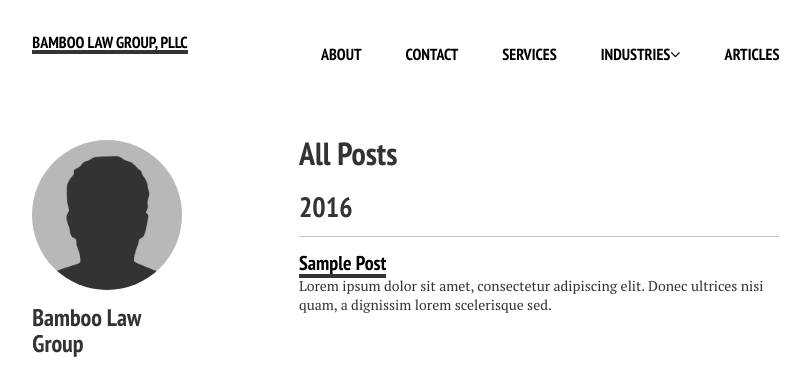
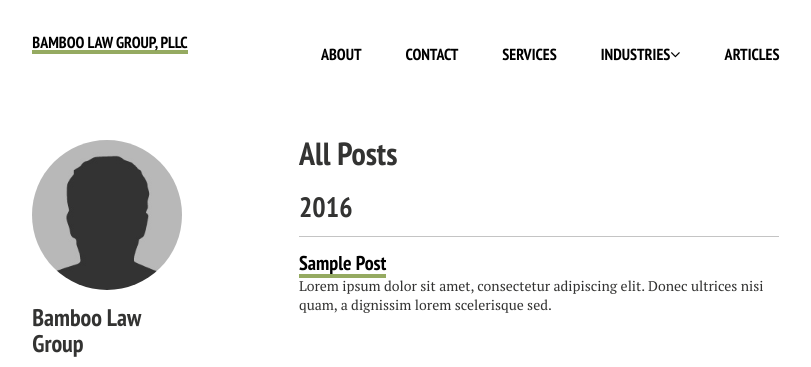
Before and after one commit to nerdyfergy/blg-site-mm3, a Jekyll site: the page built from posts/index.md, in a window 1280 px wide. Shown: the top 367 px of the page, without its empty margins (21-832 px from the left). Built offline with Jekyll 4.4.1, drawn with Linux system fonts in a browser that asks for light colours; nearby versions of some CDN libraries.

Commit message:
Update variables.scss

```diff
--- a/_sass/variables.scss
+++ b/_sass/variables.scss
@@ -52,7 +52,7 @@ $vimeo-color        : #1ab7ea;
 $youtube-color      : #ff3333;
 
 /* links */
-$linkcolor 		    : #343434;
+$linkcolor 		    : rgb(149,170,97);
 $link-color       : $linkcolor;
 $linkcolorhover 	: darken($linkcolor, 10);
 $linkcolorvisited : lighten($linkcolorhover, 20);
```
